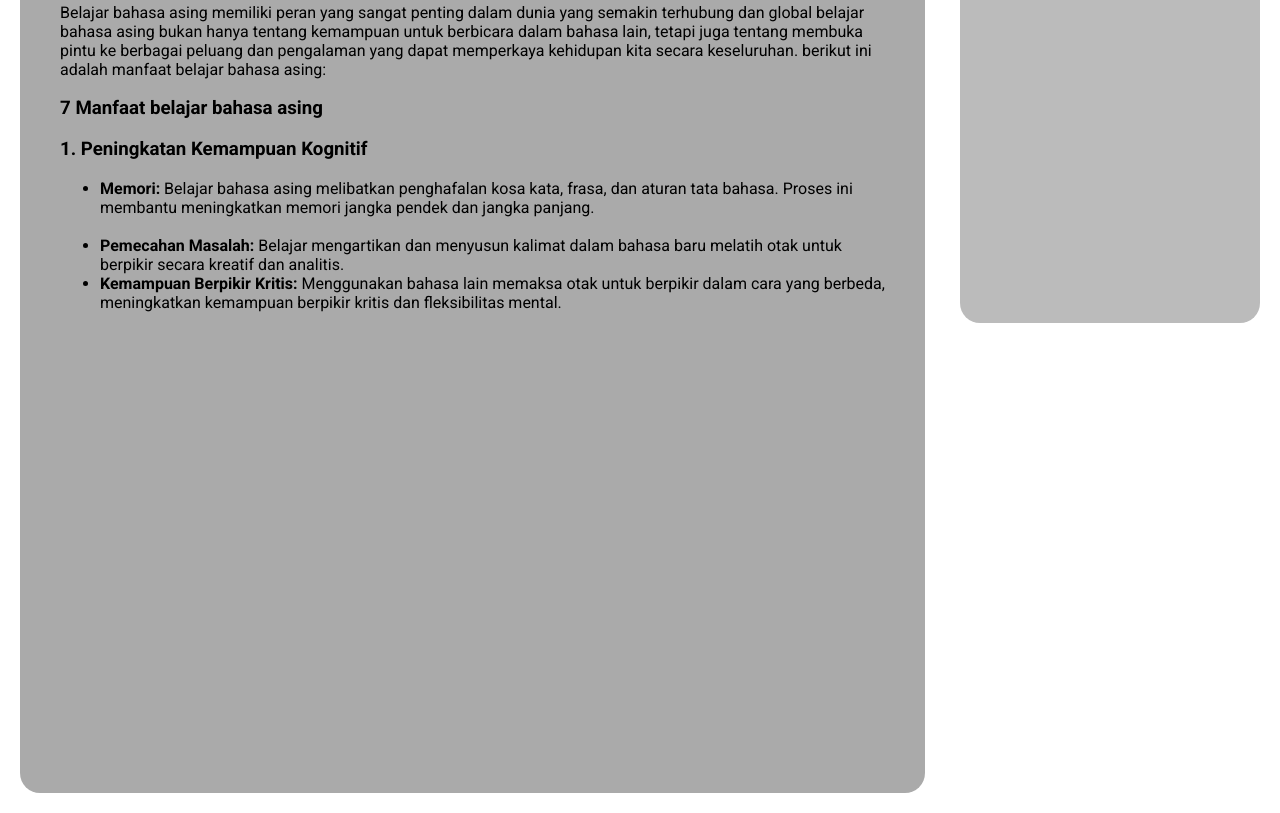
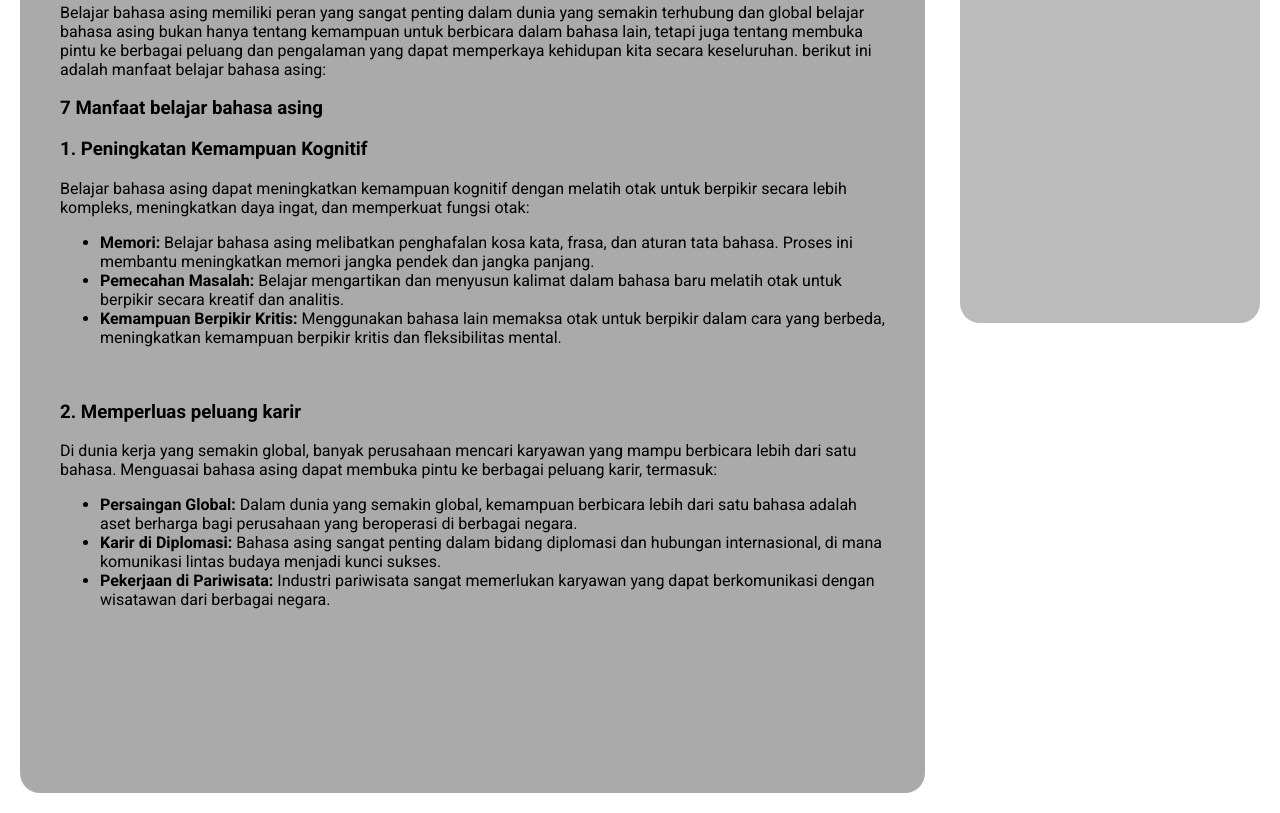
Before and after one commit to billalxcode/Projectweb-statis, a plain HTML site: page Website Statis/index.html in a window 1280 px wide. Shown: the part 825-1638 px from the top of the page. Drawn offline with Linux system fonts and the light colour scheme.

Commit message:
Menambahkan artikel, dan memperbaiki layout artikel

```diff
--- a/Website Statis/index.html
+++ b/Website Statis/index.html
@@ -50,12 +50,13 @@
                     <h3>7 Manfaat belajar bahasa asing</h3>
                     <h3>1. Peningkatan Kemampuan Kognitif</h3>
                     <p>
+                        Belajar bahasa asing dapat meningkatkan kemampuan kognitif dengan melatih otak untuk berpikir
+                        secara lebih kompleks, meningkatkan daya ingat, dan memperkuat fungsi otak:
                     <ul>
                         <li><b>Memori:</b> Belajar bahasa asing melibatkan penghafalan kosa kata, frasa, dan aturan tata
                             bahasa.
                             Proses ini membantu meningkatkan memori jangka pendek dan jangka panjang.
                         </li>
-                        <br>
                         <li>
                             <b>Pemecahan Masalah:</b> Belajar mengartikan dan menyusun kalimat dalam bahasa baru melatih
                             otak
@@ -67,6 +68,26 @@
                             Menggunakan bahasa lain memaksa otak untuk berpikir dalam cara
                             yang
                             berbeda, meningkatkan kemampuan berpikir kritis dan fleksibilitas mental.
+                        </li>
+                    </ul>
+                    </p>
+                    <br>
+                    <h3>2. Memperluas peluang karir</h3>
+                    <p>
+                        Di dunia kerja yang semakin global, banyak perusahaan mencari karyawan yang mampu berbicara
+                        lebih dari satu bahasa. Menguasai bahasa asing dapat membuka pintu ke berbagai peluang karir,
+                        termasuk:
+                    <ul>
+                        <li><b>Persaingan Global:</b> Dalam dunia yang semakin global, kemampuan berbicara lebih dari satu
+                            bahasa adalah aset berharga bagi perusahaan yang beroperasi di berbagai negara.
+                        </li>
+                        <li>
+                            <b>Karir di Diplomasi:</b> Bahasa asing sangat penting dalam bidang diplomasi dan hubungan
+                            internasional, di mana komunikasi lintas budaya menjadi kunci sukses.
+                        </li>
+                        <li>
+                            <b>Pekerjaan di Pariwisata:</b> Industri pariwisata sangat memerlukan karyawan yang dapat
+                            berkomunikasi dengan wisatawan dari berbagai negara.
                         </li>
                     </ul>
                     </p>
```
